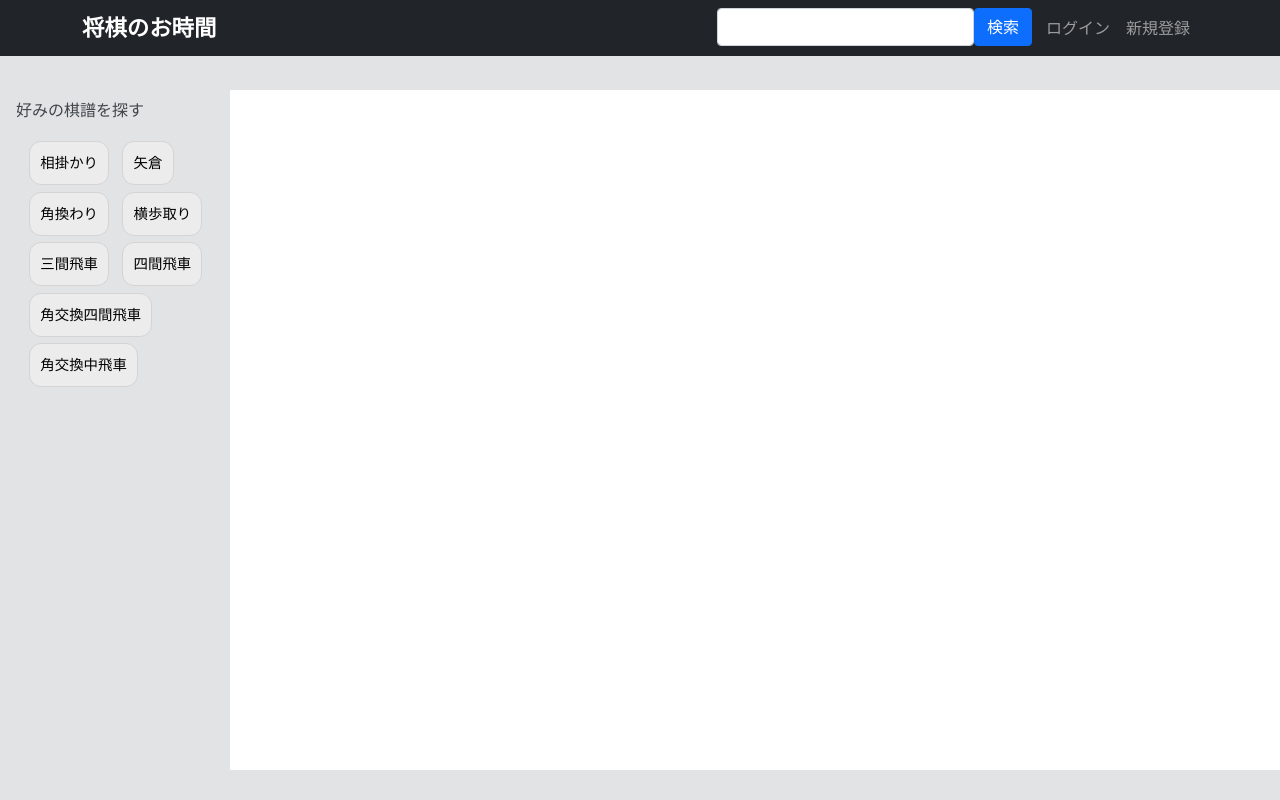
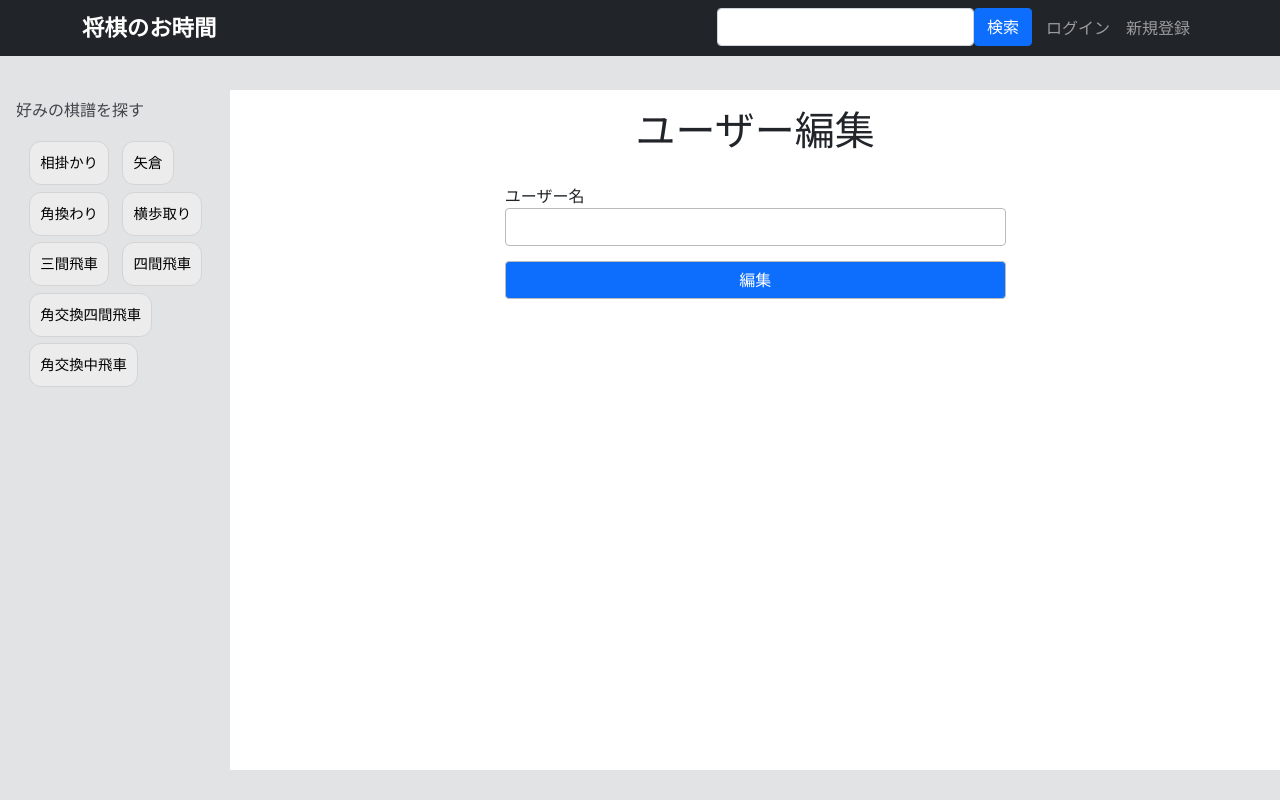
Before and after one commit to ynaoy/media, a Nuxt app in the folder rails-app-shogi/nuxt/src/: page /profile in a window 1280 px wide. Built offline with nearby package versions, Linux system fonts and the light colour scheme; no server answers.

Commit message:
nuxtにユーザー情報をアップデートするprofileページを追加。そのコンポーネントとテストを作成。それに使うupdate_userメソッドをcomposables/UserHelper.tsに追加

```diff
--- a/rails-app-shogi/nuxt/src/components/NavBar.vue
+++ b/rails-app-shogi/nuxt/src/components/NavBar.vue
@@ -18,7 +18,7 @@
               {{ user_name }}
             </a>
             <ul class="dropdown-menu dropdown-menu-dark">
-              <li><nuxt-link to="/" class="dropdown-item">Setting</nuxt-link></li>
+              <li><nuxt-link to="/profile" class="dropdown-item">Setting</nuxt-link></li>
               <li class="divider dropdown-divider"></li>
               <li><nuxt-link to="/" class="dropdown-item">Log out</nuxt-link></li>
             </ul>
--- /dev/null
+++ b/rails-app-shogi/nuxt/src/components/ProfileForm.vue
@@ -0,0 +1,44 @@
+<template>
+  <div>
+    <h1>ユーザー編集</h1>
+    <div class="row justify-content-md-center">
+      <div class="col-md-6 col-md-offset-3">
+        <form class="form_css" accept-charset="UTF-8">
+
+          <label for="user_name">ユーザー名</label>
+          <input :value="user_name" class="form-control" type="text" name="user[name]" id="user_name"
+            @input="bindKeyword">
+
+          <input type="submit" name="commit" value="編集" class="btn btn-primary" data-disable-with="編集"
+            @click.prevent="submit">
+        </form>
+      </div>
+    </div>
+  </div>
+</template>
+
+<script setup>
+ //親コンポーネントから貰う奴ら。
+  const csrf_token = inject('csrf_token')
+  const user_id = inject('user_id')
+  const user_name = inject('user_name')
+  const { update_user } = UserHelper()
+
+  const update_form = { name:"" }
+
+  //日本語を扱う際に変換確定前の文字がformに反映されない問題を解決
+  const  bindKeyword = function({ target }){
+    update_form.name =  target.value;
+  }
+
+  const submit = async function(){
+    //<<Bug inputに日本語と英字両方が混ざっていると
+    //Error: Failed to execute 'setEnd' on 'Range': There is no child at offset 1.が出る>>
+    console.log(update_form.name)
+    update_user({ id:user_id, user: JSON.stringify(update_form)}, { "Authorization" :csrf_token })
+  }
+  defineExpose( { update_form, submit } );
+</script>
+
+<style scoped>
+</style>
--- a/rails-app-shogi/nuxt/src/composables/SessionHelper.ts
+++ b/rails-app-shogi/nuxt/src/composables/SessionHelper.ts
@@ -7,7 +7,7 @@ export const SessionHelper = () => {
   const login = async (params:{ session:{ email:string, password:string}},headers:{} ) =>{
     params['format'] = 'json'
     await FetchResponse(`${import.meta.env.VITE_API_ORIGIN}/login`,
-      { method:'post',
+      { method:'POST',
         params: params,
         headers: headers,
         credentials: 'include'
--- a/rails-app-shogi/nuxt/src/composables/UserHelper.ts
+++ b/rails-app-shogi/nuxt/src/composables/UserHelper.ts
@@ -15,7 +15,7 @@ export const UserHelper = () => {
                   ){
       params['format'] = 'json'
       await FetchResponse(`${import.meta.env.VITE_API_ORIGIN}/signup`,
-      { method:'post',
+        { method:'POST',
           params: params,
           headers: headers,
           credentials: 'include'
@@ -29,5 +29,28 @@ export const UserHelper = () => {
         })
     }
 
-  return {  create_user: create_user }
+  const update_user =
+    async function( params:{  id: Int16Array,
+                              user: { name:string }
+                              },
+                    headers:{},
+                  ){
+      params['format'] = 'json'
+      console.log(`${import.meta.env.VITE_API_ORIGIN}/users/${params['id']}`)
+      await FetchResponse(`${import.meta.env.VITE_API_ORIGIN}/users/${params['id']}`,
+        { method:'PATCH',
+          params: params,
+          headers: headers,
+          credentials: 'include'
+        })
+        .then((data) => {
+          console.log(data)
+          location.href = "/"
+        })
+        .catch((error) => {
+          console.log(error)
+        })
     }
+
+  return {  create_user: create_user, update_user:update_user }
+}
--- /dev/null
+++ b/rails-app-shogi/nuxt/src/pages/profile.vue
@@ -0,0 +1,3 @@
+<template>
+  <ProfileForm/>
+</template>
```
Also changed, not shown: rails-app-shogi/nuxt/src/test/Unit/LoginFormTest.ts (+1 -0 lines), rails-app-shogi/nuxt/src/test/Unit/ProfileFormTest.ts (added, +40 -0 lines), rails-app-shogi/nuxt/src/test/Unit/SignupFormTest.ts (+1 -1 lines), 1 other file (tests, documents, lock files or other folders). Lines whose indentation alone changed are shown as unchanged.
